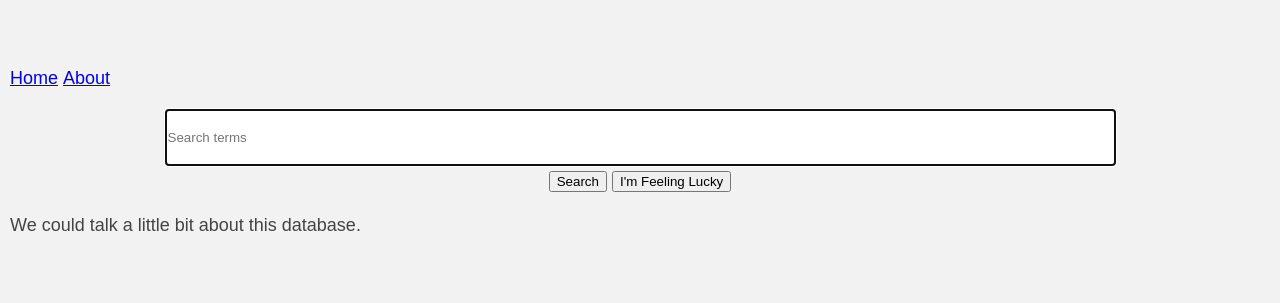
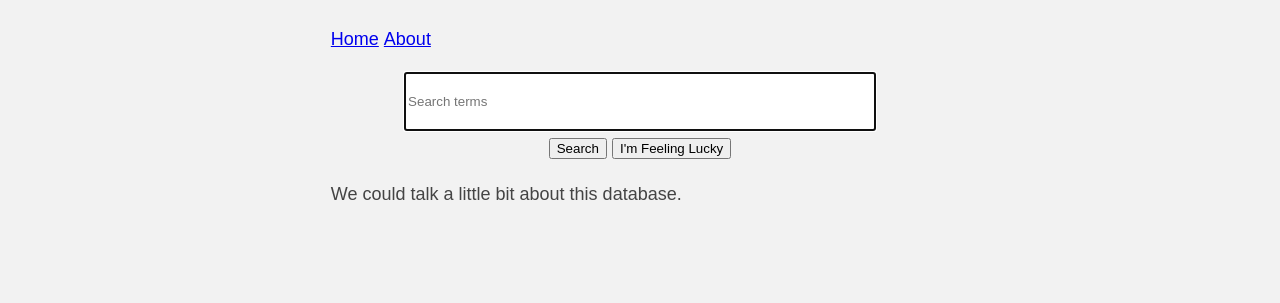
Before and after one commit to aidos-lab/DONUT, a Flask app: page /about in a window 1280 px wide. Shown: the top 303 px of the page. Run offline with Flask 2, Linux system fonts and the light colour scheme.

Commit message:
Improving main style

```diff
--- a/dat/static/style.css
+++ b/dat/static/style.css
@@ -1,12 +1,18 @@
+html
+{
+  font-size:     clamp(1em, 0.909em + 0.45vmin, 1.25em);
+  max-width:     70ch;
+  padding:       calc(1vmin + .5rem);
+  margin-inline: auto;
+}
+
 body
 {
   font-family:  "IBM Plex Sans", sans-serif;
-  margin:       5% auto;
   line-height:  1.6;
   font-size:    18px;
-  color:        #444;
-  background:   #f2f2f2;
-  padding:      0 10px;
+  color:        #444444;
+  background:   #F2F2F2;
 }
 
 .query-statistics
@@ -37,15 +43,16 @@ body
 
 .tags li
 {
-  display:        inline;
+  display:        inline-block;
   font-size:      small;
   font-weight:    600;
   text-transform: lowercase;
-  background:     #c41e3a;
+  background:     #A3A3A3;
   color:          white;
   border-radius:  2.5px;
   padding:        0.25em 0.5em 0.25em 0.5em;
   margin-right:   0.5em;
+  margin-top:     0.5em;
 }
 
 .tags a
@@ -64,7 +71,8 @@ body
 
 .search button
 {
-  display: block-inline;
+  display:    block-inline;
+  margin-top: 0.5em;
 }
 
 .search input[type=text]
@@ -73,7 +81,7 @@ body
   display:     block;
   width:       75%;
   line-height: 4.0;
-  border: 1px solid black;
+  border: 1px solid E8E8E8;
 }
 
 .search-results
```
